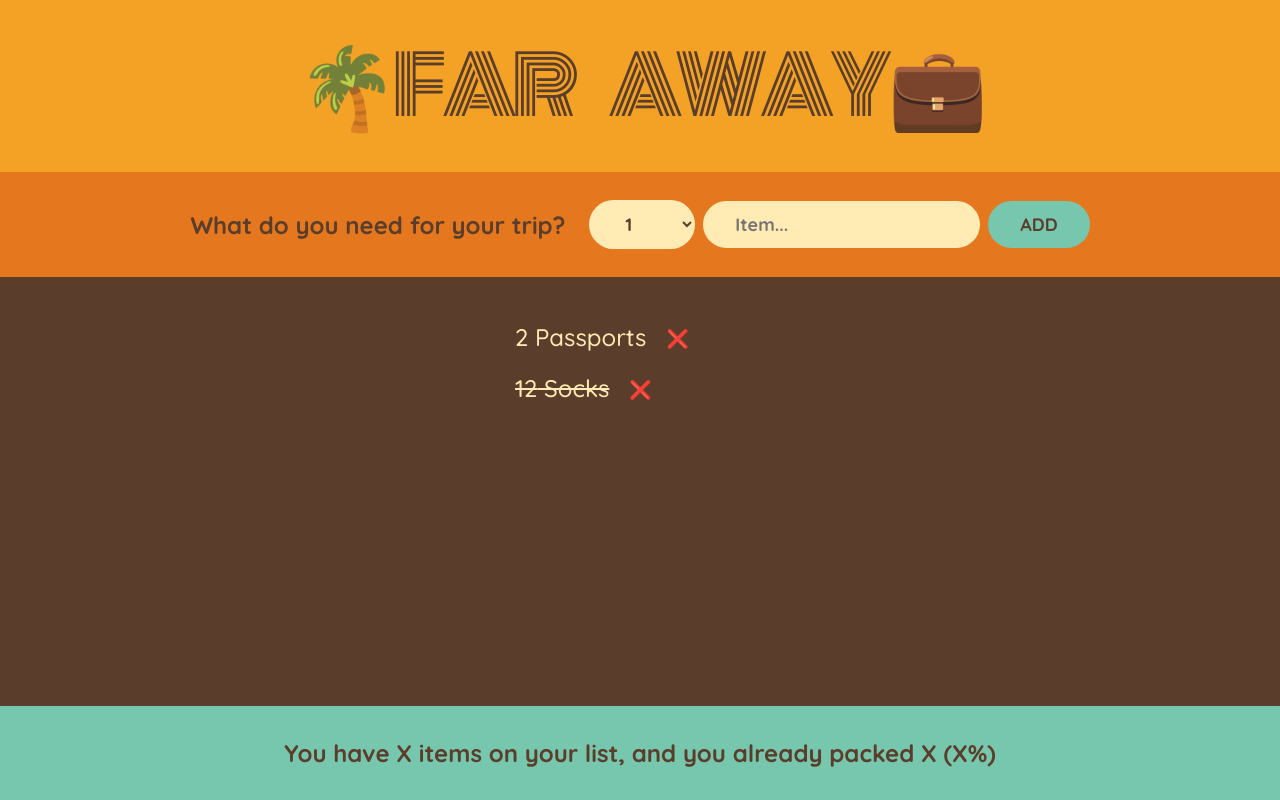
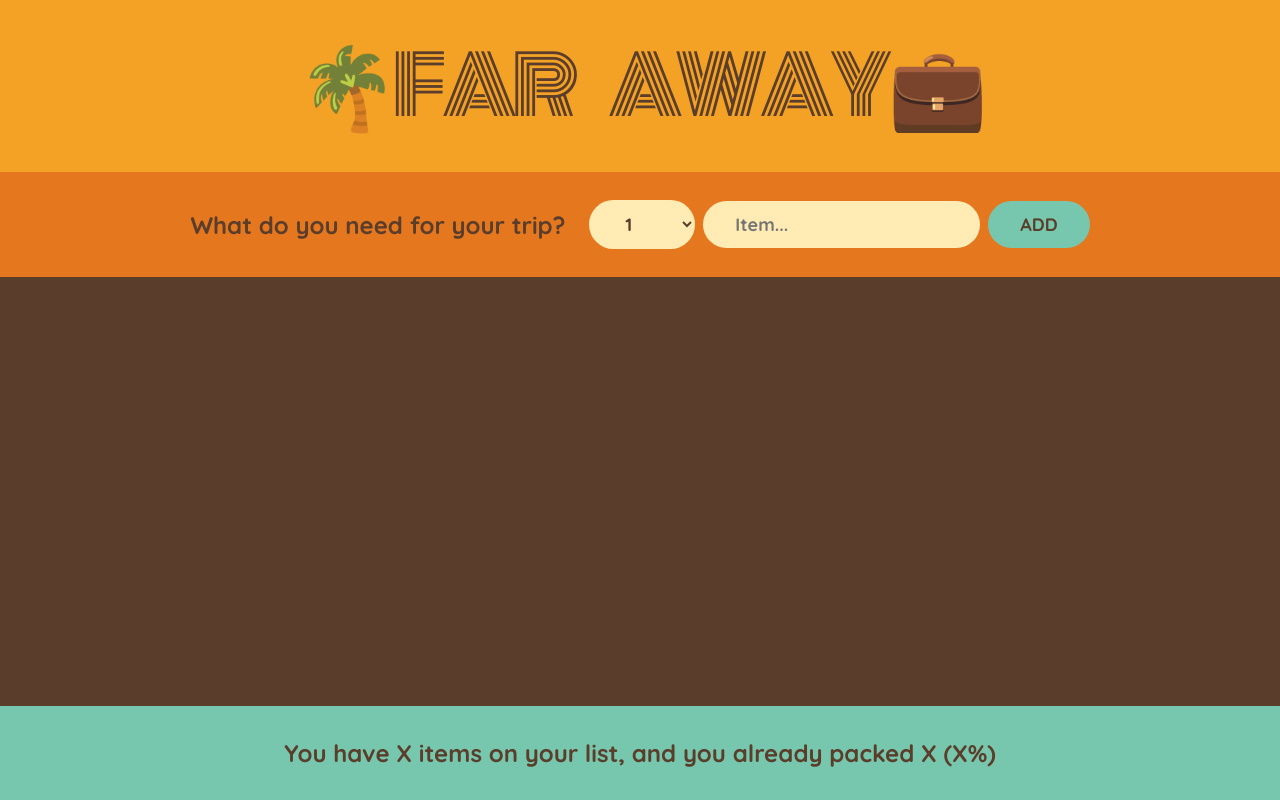
Before and after one commit to koayenay/travel-list, a React (Create React App) app: page / in a window 1280 px wide. Built offline with nearby package versions, Linux system fonts and the light colour scheme.

Commit message:
learned about sharing common parents

```diff
--- a/src/App.js
+++ b/src/App.js
@@ -6,11 +6,16 @@
 ]
 
 export default function App() {
+  const [items, setItems] = useState([])
+
+  function handleAddItems(item) {
+    setItems((items) => [...items, item])
+  }
   return (
     <div className='app'>
       <Logo />
-      <Form />
-      <PackingList />
+      <Form onAddItems={handleAddItems} />
+      <PackingList items={items} />
       <Stats />
     </div>
   )
@@ -19,7 +24,8 @@
 function Logo() {
   return <h1>🌴Far Away💼</h1>
 }
-function Form() {
+
+function Form({ onAddItems }) {
   const [description, setDescription] = useState("")
   const [quantity, setQuantity] = useState("1")
 
@@ -28,7 +34,8 @@
 
     if (!description) return
     const newItem = { description, quantity, packed: false, id: Date.now() }
-    console.log(newItem)
+
+    onAddItems(newItem)
 
     setDescription("")
     setQuantity(1)
@@ -56,11 +63,11 @@
     </form>
   )
 }
-function PackingList() {
+function PackingList({ items }) {
   return (
     <div className='list'>
       <ul>
-        {initialItems.map((item) => (
+        {items.map((item) => (
           <Item item={item} key={item.id} />
         ))}
       </ul>
```
